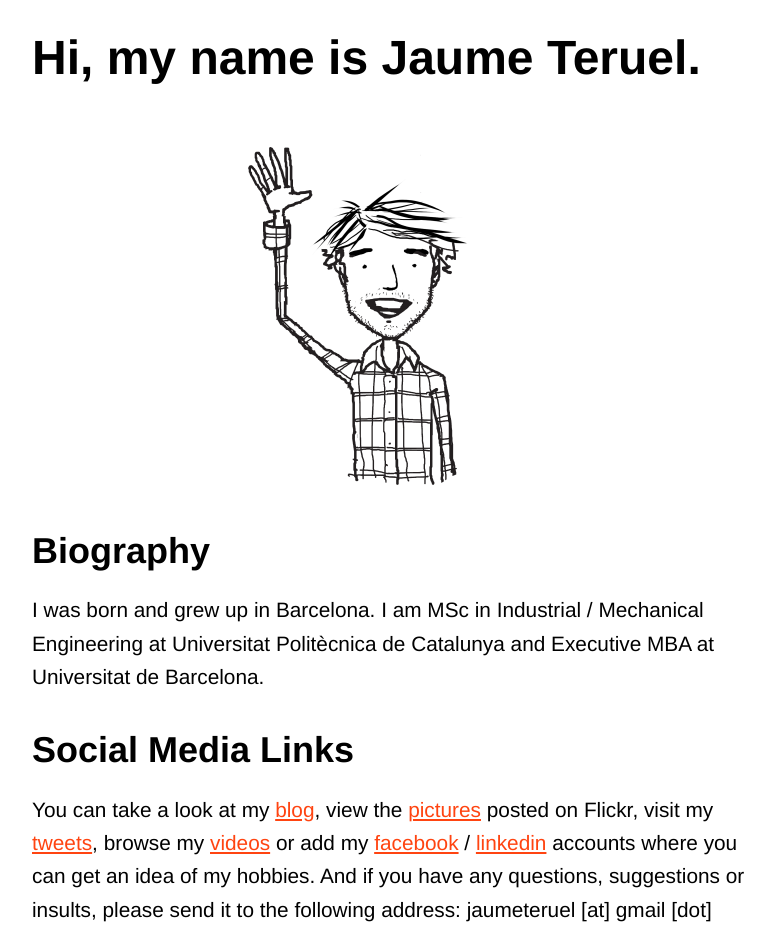
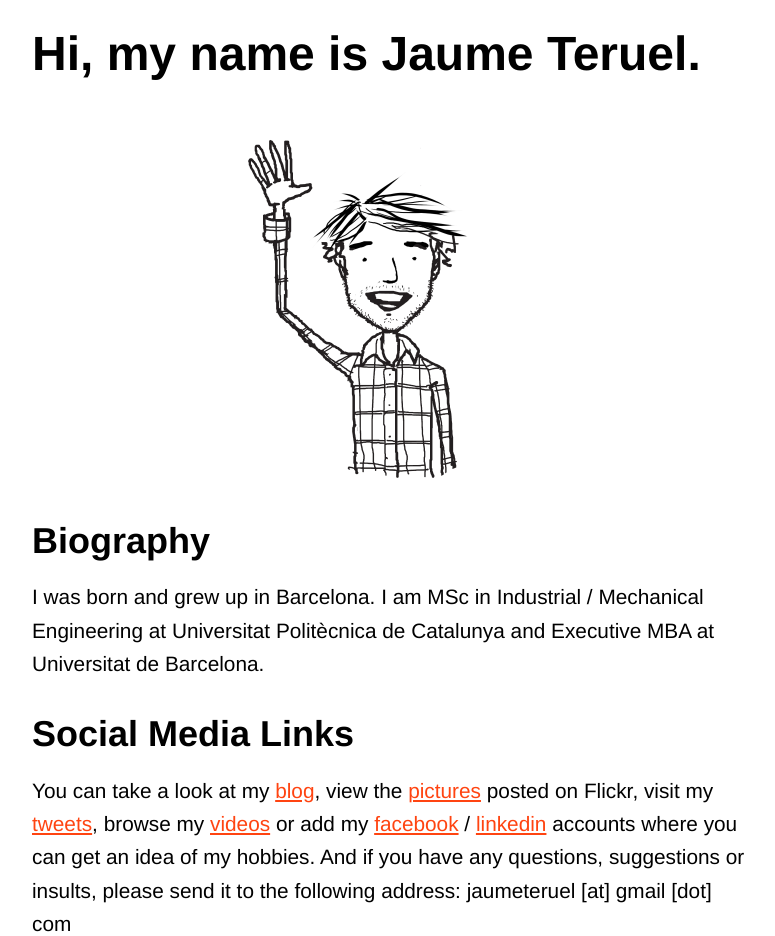
Before and after one commit to joanteruel/jaumeteruel, a Jekyll site: the page built from index.md, in a window 1280 px wide. Shown: the top 936 px of the page, without its empty margins (248-1023 px from the left). Built offline with Jekyll 4.4.1, drawn with Linux system fonts in a browser that asks for light colours; Markdown is read by kramdown in place of the engine named in the settings; a style sheet for code colours, icons or effects is not loaded.

Commit message:
Update default.html

```diff
--- a/_layouts/default.html
+++ b/_layouts/default.html
@@ -4,8 +4,7 @@
         <meta charset="utf-8">
         <title>{{ page.title }}</title>
 		<meta name="viewport" content="width=780">
-		<link rel="stylesheet" type="text/css" href="http://yui.yahooapis.com/2.7.0/build/reset-fonts-grids/reset-fonts-grids.css">
-        <link rel="stylesheet" href="{{ site.url }}/css/resetcss" >
+              <link rel="stylesheet" href="{{ site.url }}/css/reset.css" >
 		<link rel="stylesheet" href="{{ site.url }}/css/style.css" >
 		<script src="http://www.google-analytics.com/urchin.js" type="text/javascript"></script>
     </head>
```
